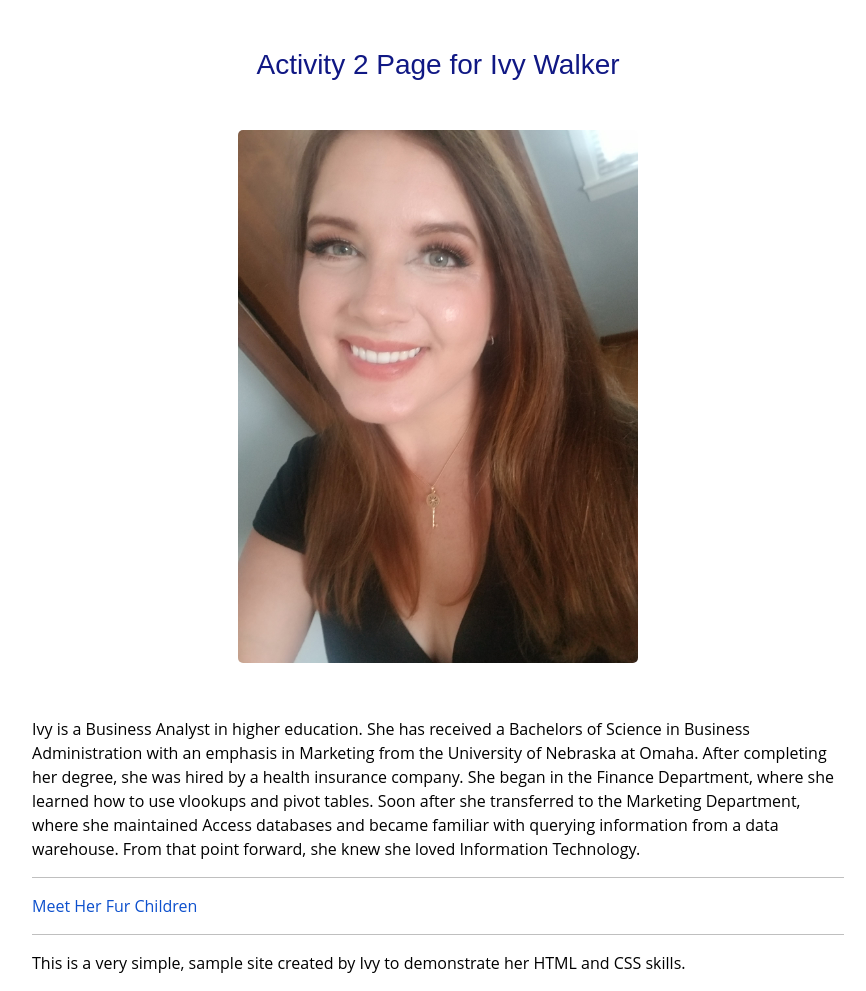
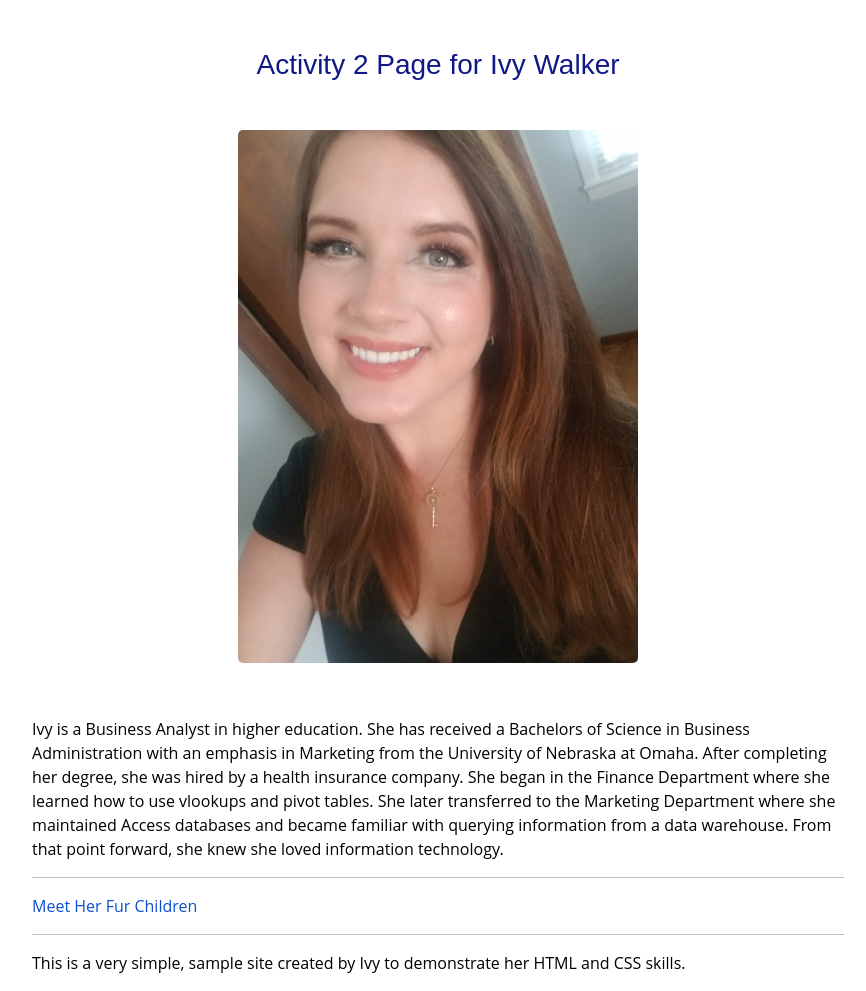
Before and after one commit to ciwalker/ciwalker.github.io, a plain HTML site: page index.html in a window 1280 px wide. Shown: the whole page, without its empty margins (202-1068 px from the left). Drawn offline with nearby package versions, Linux system fonts and the light colour scheme.

Commit message:
Edited body text in index.html

```diff
--- a/index.html
+++ b/index.html
@@ -31,9 +31,9 @@
             Ivy is a Business Analyst in higher education.   She has received a Bachelors of Science in Business
             Administration with an emphasis in Marketing from the University of Nebraska at Omaha.  After
             completing her degree, she was hired by a health insurance company. She began in the Finance
-            Department, where she learned how to use vlookups and pivot tables.  Soon after she transferred to the
-            Marketing Department, where she maintained Access databases and became familiar with querying
-            information from a data warehouse.  From that point forward, she knew she loved Information Technology.
+            Department where she learned how to use vlookups and pivot tables.  She later transferred to the
+            Marketing Department where she maintained Access databases and became familiar with querying
+            information from a data warehouse.  From that point forward, she knew she loved information technology.
             </p>
 
             <hr>
```
